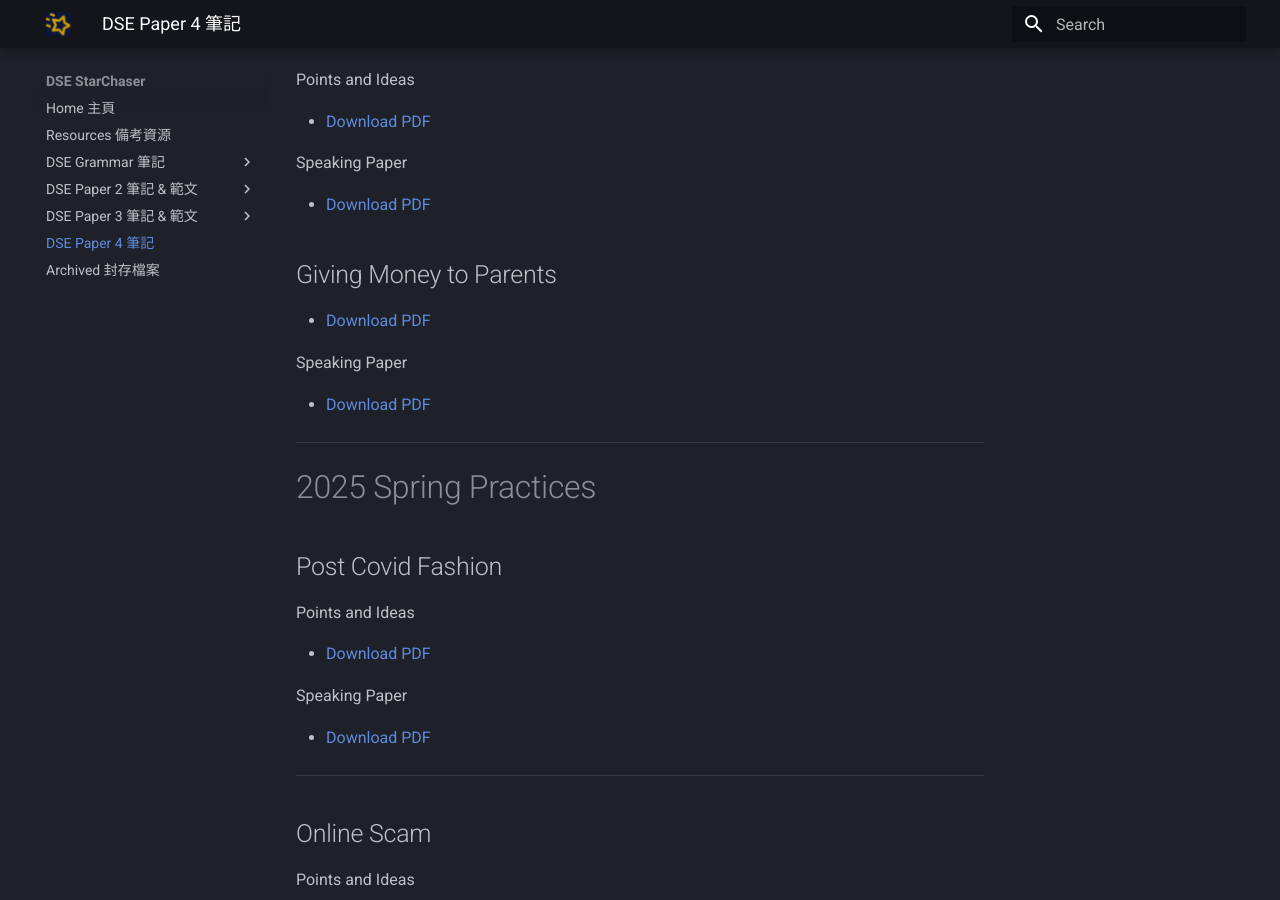
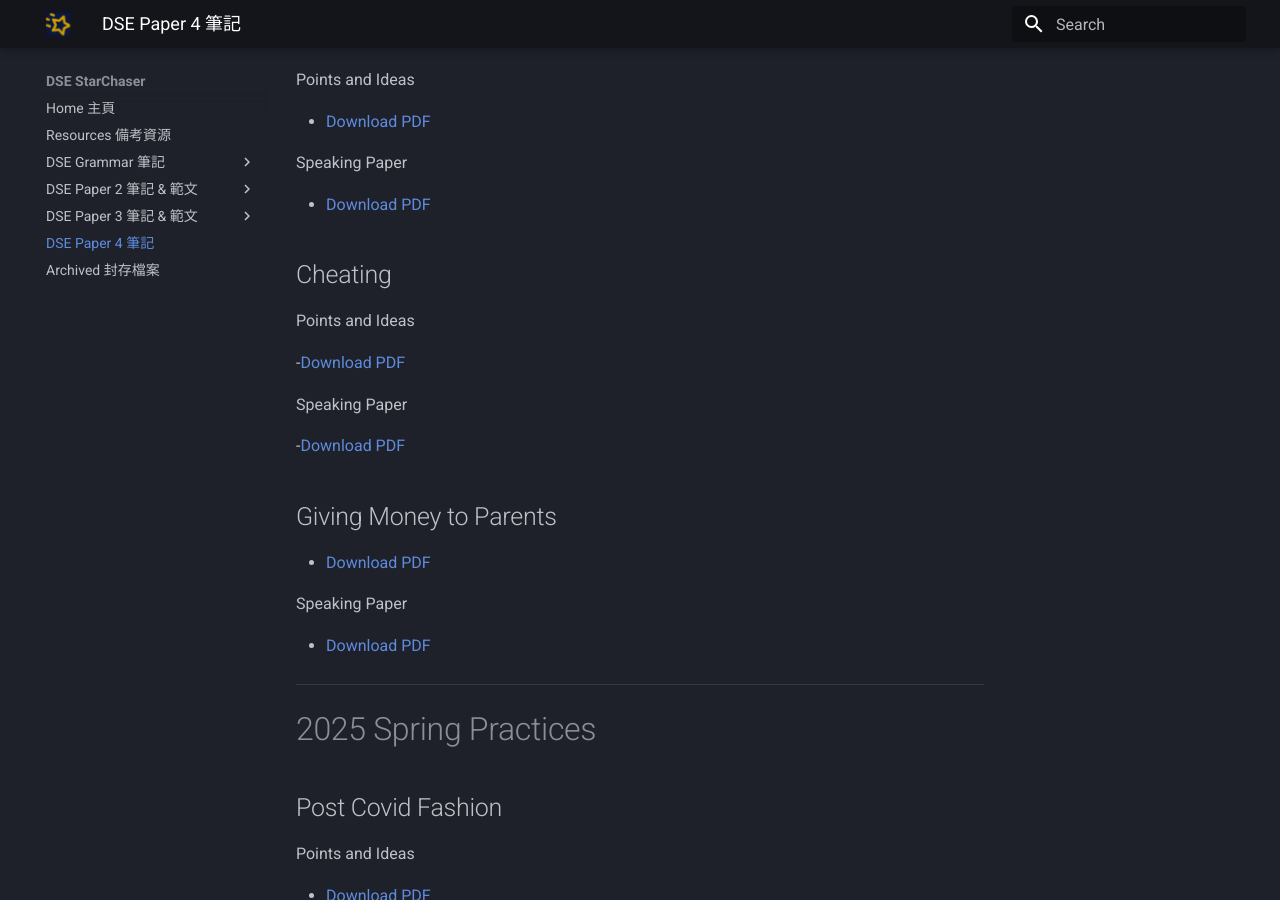
Before and after one commit to louiskwt/starchaser-portal, an MkDocs documentation site: the page built from docs/speaking/index.md, in a window 1280 px wide and 900 px high, scrolled down 1128 px. Built offline with MkDocs 1.6.1 and Material for MkDocs 9.7.7, drawn with Linux system fonts in a browser that asks for light colours.

Commit message:
add cheating paper and notes

```diff
--- a/docs/speaking/index.md
+++ b/docs/speaking/index.md
@@ -49,6 +49,16 @@ Points and Ideas
 Speaking Paper
 
 - [Download PDF](https://res.cloudinary.com/ltdev/image/upload/v1773122049/starchaser/online_shopping_p4_tzbwhi.pdf)
+
+## Cheating
+
+Points and Ideas
+
+-[Download PDF](https://res.cloudinary.com/ltdev/image/upload/v1773794324/speaking_ideas_cheating_1_r7egug.pdf)
+
+Speaking Paper
+
+-[Download PDF](https://res.cloudinary.com/ltdev/image/upload/v1773794324/cheating_speaking_paper_lc9nnj.pdf)
 
 ## Giving Money to Parents
 
```
